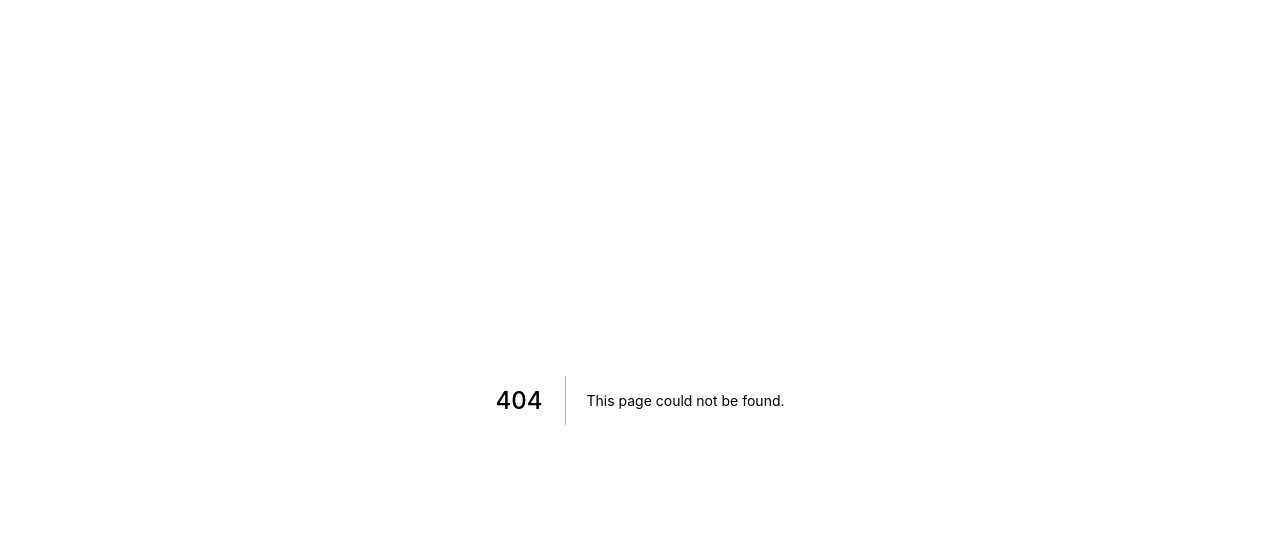
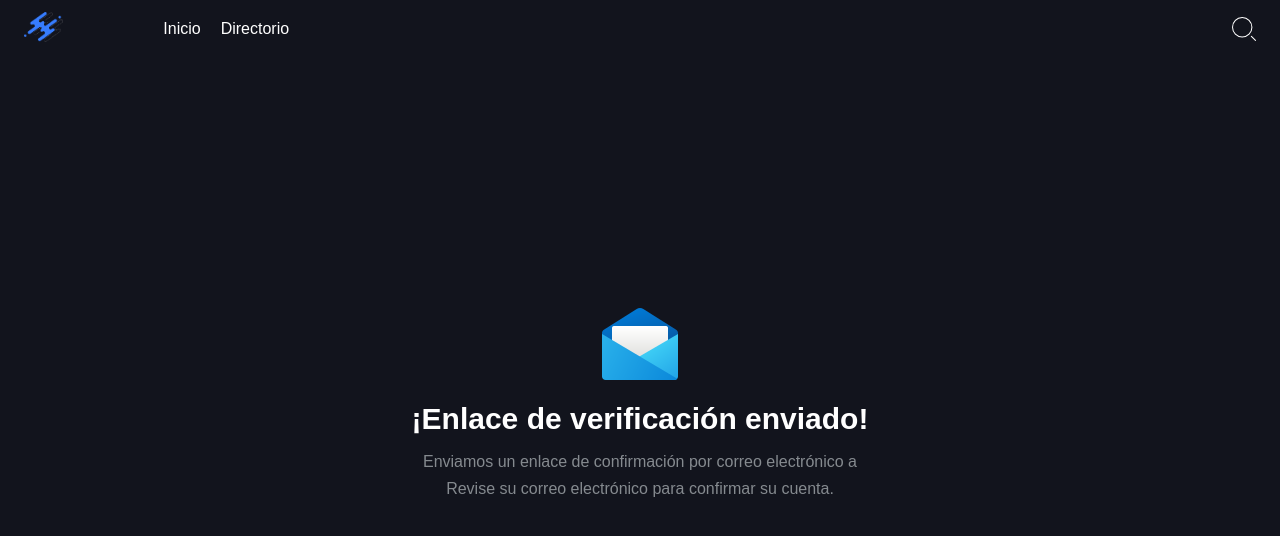
Before and after one commit to AlexGarrixen/vimox-frontend, a Next.js app: page /email-confirmation in a window 1280 px wide. Before the commit this address had no page. Shown: the top 536 px of the page. Built offline with nearby package versions, Linux system fonts and the light colour scheme; a web font is replaced by a local one.

Commit message:
feat: page layout confirmation email and email verified

```diff
--- /dev/null
+++ b/pages/email-confirmation.tsx
@@ -0,0 +1,36 @@
+import React from 'react';
+import { NextPageContext } from 'next';
+import { LayoutApp } from '@components/Layout/LayoutApp';
+import { Container } from '@components/Layout/Container';
+import { Typography } from '@components/DataDisplay/Typography';
+
+type EmailConfirmationProps = {
+  querys: NextPageContext['query'];
+};
+
+const EmailConfirmation = ({ querys }: EmailConfirmationProps): JSX.Element => (
+  <LayoutApp title='GxAnime - email confirmation' verticallyCenterContent>
+    <Container style={{ textAlign: 'center' }}>
+      <img src='/emailOpen.png' />
+      <Typography as='h3' white>
+        ¡Enlace de verificación enviado!
+      </Typography>
+      <Typography margin='12px 0 3px 0'>
+        Enviamos un enlace de confirmación por correo electrónico a
+        <Typography as='span' white>
+          {' '}
+          {querys.email}
+        </Typography>
+      </Typography>
+      <Typography>
+        Revise su correo electrónico para confirmar su cuenta.
+      </Typography>
+    </Container>
+  </LayoutApp>
+);
+
+EmailConfirmation.getInitialProps = (ctx: NextPageContext) => ({
+  querys: ctx.query,
+});
+
+export default EmailConfirmation;
```
Also changed, not shown: pages/email-verified.tsx (added, +20 -0 lines), public/emailOpen.png (added), public/verifiedBadge.png (added).
